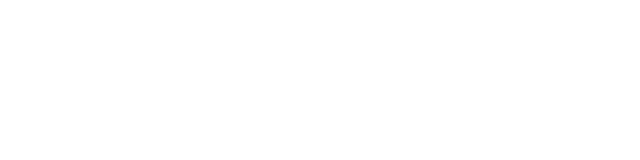
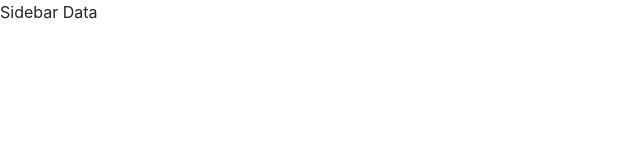
Before and after one commit to roger2020-ui/my-app, a React (Create React App) app: page / in a window 1280 px wide. Shown: the top 160 px of the page, without its empty margins (0-640 px from the left). Built offline with nearby package versions, Linux system fonts and the light colour scheme; the HTML template or start-up script is replaced by a standard one.

Commit message:
reset components for restructuring

```diff
--- a/src/App.js
+++ b/src/App.js
@@ -1,11 +1,10 @@
 import './App.css';
-import NavBar from './components/NavBar'
 import Dashboard from './components/Dashboard'
 function App() {
   return (
     <>
-      <NavBar />
-      {/* <Dashboard /> */}
+      {/* <NavBar /> */}
+      <Dashboard />
     </>
   )
 }
--- a/src/components/Sidebar.jsx
+++ b/src/components/Sidebar.jsx
@@ -1,18 +1,8 @@
 import React from 'react'
-import { Container, Row, Col } from 'react-bootstrap'
 const Sidebar = () => {
   return (
     <div>
-      <Container>
-        <Row>
-          <Col xs={3}>
-            <p>Sidebar content goes here</p>
-          </Col>
-          <Col xs={9}>
-            <p>Main content goes here</p>
-          </Col>
-        </Row>
-      </Container>
+Sidebar Data
     </div>
   )
 }
```
